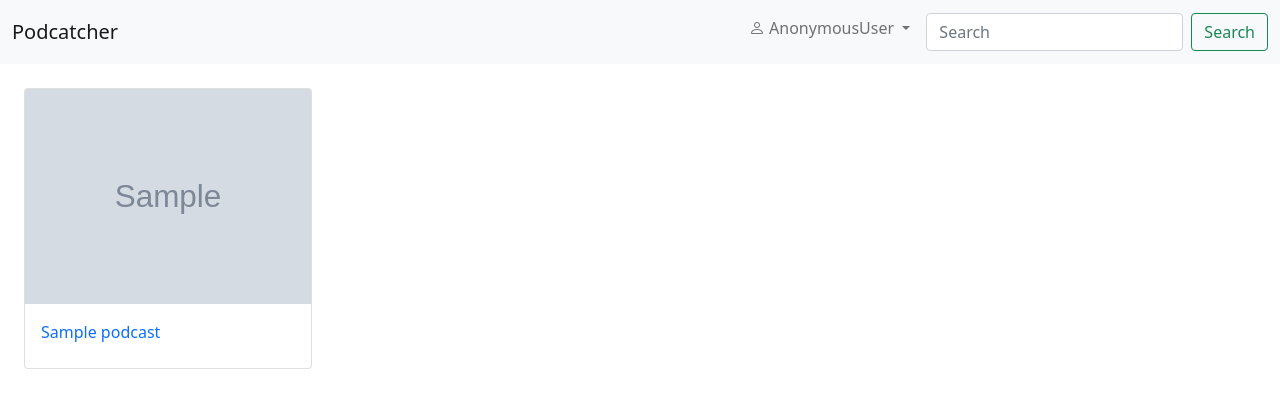
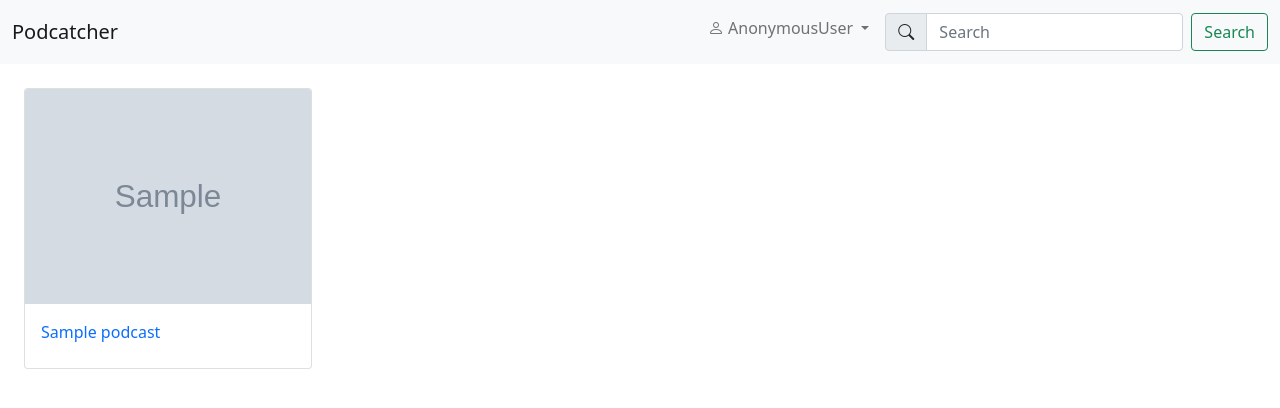
Before and after one commit to Jackevansevo/podcatcher, a Django app: page / in a window 1280 px wide. Shown: the top 408 px of the page. Run offline with Django 4.2, Linux system fonts and the light colour scheme; tables that the repository leaves empty hold one stand-in row (values such as "Sample post"); grey boxes marked "Sample" are stand-in pictures.

Commit message:
add icons to search

```diff
--- a/podcasts/templates/base.html
+++ b/podcasts/templates/base.html
@@ -35,7 +35,10 @@
           </ul>
           {% endif %}
           <form class="d-flex" action="/search">
+            <div class="input-group">
+            <span class="input-group-text" id="basic-addon1"><i class="bi bi-search"></i></span>
             <input class="form-control me-2" type="search" placeholder="Search" aria-label="Search" name="search" value="{{ request.GET.search|default:""}}">
+            </div>
             <button class="btn btn-outline-success" type="submit">Search</button>
           </form>
         </div>
```
